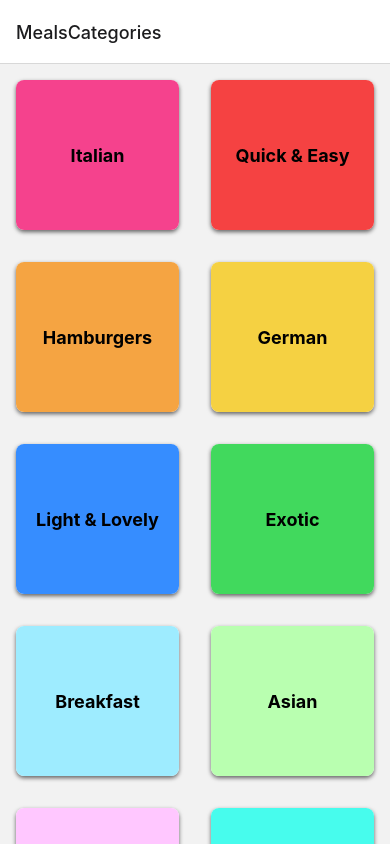
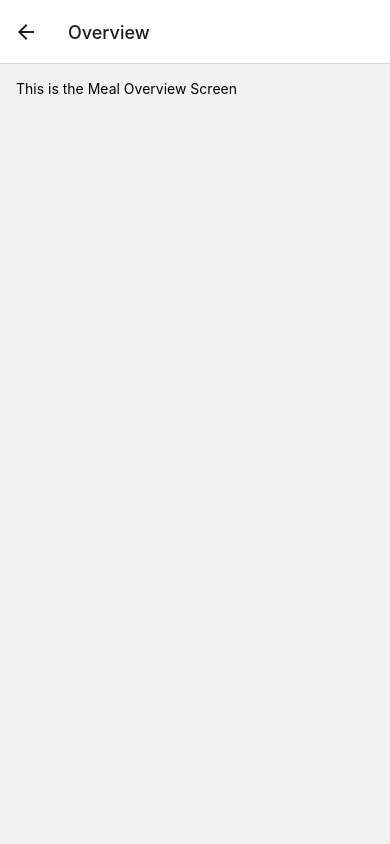
Before and after one commit to Emekaony/Meals, a React Native app: screen /Overview in a window 390 px wide. Built offline with nearby package versions, Linux system fonts and the light colour scheme.

Commit message:
Started with navigation

```diff
--- a/App.js
+++ b/App.js
@@ -4,6 +4,7 @@
 import { createNativeStackNavigator } from "@react-navigation/native-stack";
 
 import CategoriesScreen from "./Screens/CategoriesScreen";
+import MealsOverview from "./Screens/MealsOverview";
 
 // this is an object
 const Stack = createNativeStackNavigator();
@@ -15,6 +16,7 @@
       <NavigationContainer>
         <Stack.Navigator>
           <Stack.Screen name="MealsCategories" component={CategoriesScreen} />
+          <Stack.Screen name="Overview" component={MealsOverview} />
         </Stack.Navigator>
       </NavigationContainer>
     </>
--- a/Components/CategoryGridTile.jsx
+++ b/Components/CategoryGridTile.jsx
@@ -1,7 +1,7 @@
 import { Pressable, View, StyleSheet, Text, Platform } from "react-native";
 
 // expect to get these props
-function CategoryGridTile({ title, color }) {
+const CategoryGridTile = ({ title, color, onPress }) => {
   return (
     <View style={styles.gridItem}>
       <Pressable
@@ -9,6 +9,7 @@
           styles.buttonStyle,
           pressed ? styles.buttonPressed : null,
         ]}
+        onPress={onPress}
       >
         <View style={{ ...styles.innerContainer, backgroundColor: color }}>
           <Text style={styles.title}>{title}</Text>
@@ -16,7 +17,7 @@
       </Pressable>
     </View>
   );
-}
+};
 
 const styles = StyleSheet.create({
   gridItem: {
--- a/Screens/CategoriesScreen.jsx
+++ b/Screens/CategoriesScreen.jsx
@@ -1,15 +1,24 @@
-import { SafeAreaView, StyleSheet, FlatList } from "react-native";
+import { StyleSheet, FlatList } from "react-native";
 
 import { CATEGORIES } from "../Data/dummy-data";
 import CategoryGridTile from "../Components/CategoryGridTile";
 
-// FlatList renderItem returns an itemDat object which has an item key
-// this item key is what is important to us. It is what contains the actual data object
-function renderCategoryItem({ item }) {
-  return <CategoryGridTile title={item.title} color={item.color} />;
-}
+const CategoriesScreen = ({ navigation }) => {
+  // I do not know of defining the render function inside the component is a good approach but it works for now
+  function renderCategoryItem({ item }) {
+    const pressHandler = () => {
+      navigation.navigate("Overview");
+    };
 
-function CategoriesScreen() {
+    return (
+      <CategoryGridTile
+        title={item.title}
+        color={item.color}
+        onPress={pressHandler}
+      />
+    );
+  }
+
   return (
     <FlatList
       data={CATEGORIES}
@@ -18,7 +27,7 @@
       numColumns={2}
     />
   );
-}
+};
 
 const styles = StyleSheet.create({});
 
--- /dev/null
+++ b/Screens/MealsOverview.jsx
@@ -0,0 +1,20 @@
+import { View, Text, StyleSheet } from "react-native";
+
+import { MEALS } from "../Data/dummy-data";
+
+const MealsOverview = () => {
+  return (
+    <View style={styles.container}>
+      <Text>This is the Meal Overview Screen</Text>
+    </View>
+  );
+};
+
+const styles = StyleSheet.create({
+  container: {
+    flex: 1,
+    padding: 16,
+  },
+});
+
+export default MealsOverview;
```
Also changed, not shown: Dummy.jsx (added, +7 -0 lines), 1 other file (tests, documents, lock files or other folders).
